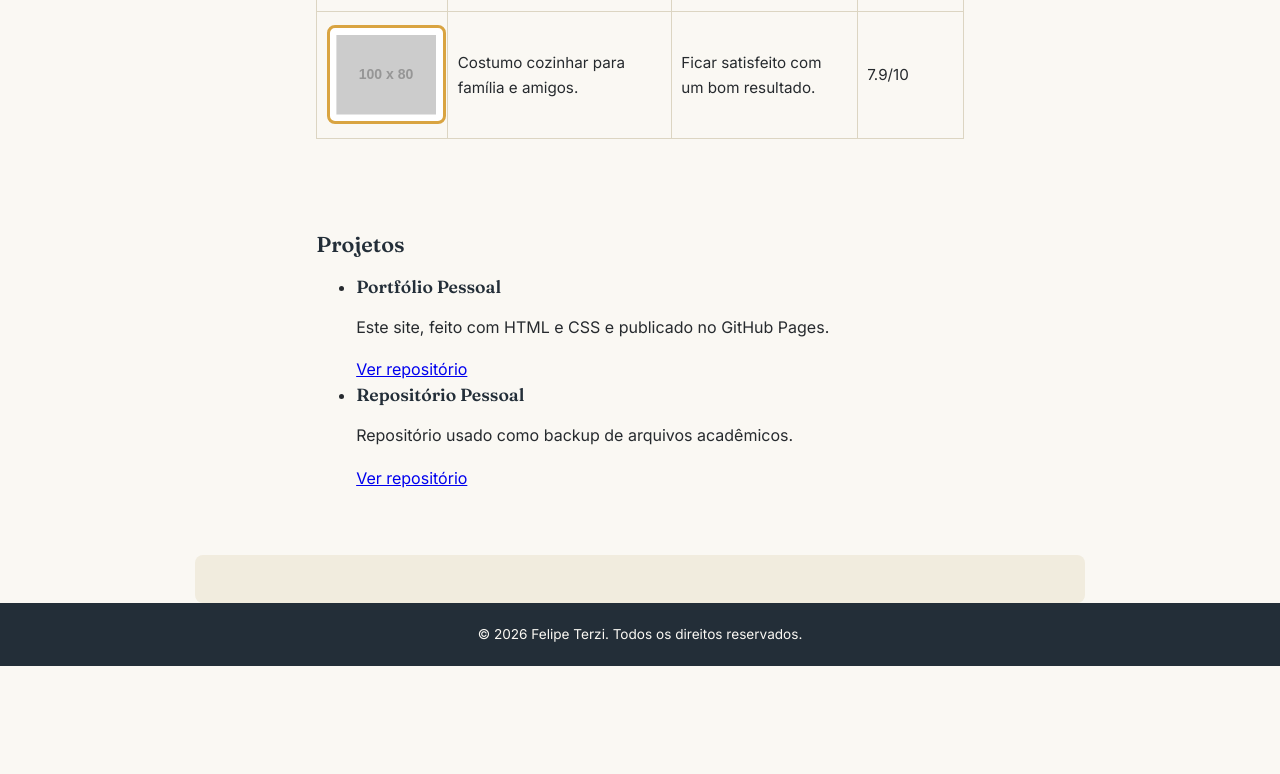
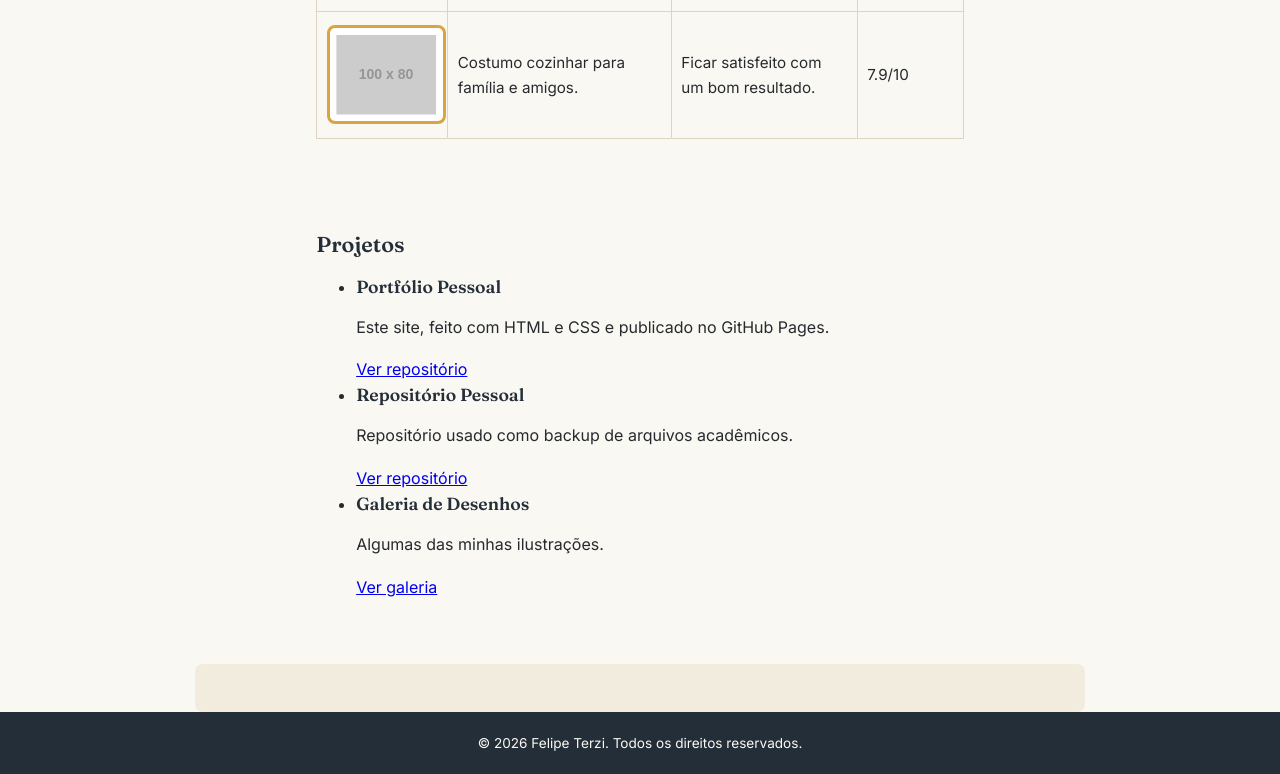
Before and after one commit to DrFelas/portfolio-felipe-terzi, a plain HTML site: page index.html in a window 1280 px wide. Shown: the part 1485-2259 px from the top of the page. Before the commit the page ends 2151 px from the top, so only its background shows below. Drawn offline with Linux system fonts and the light colour scheme; placeholder pictures from the web are drawn by us.

Commit message:
feat: adiciona terceiro projeto à lista

```diff
--- a/index.html
+++ b/index.html
@@ -93,6 +93,11 @@
         <p>Repositório usado como backup de arquivos acadêmicos.</p>
         <a href="https://github.com/DrFelas/reposifelas" target="_blank">Ver repositório</a>
         </li>
+        <li>
+        <h3>Galeria de Desenhos</h3>
+        <p>Algumas das minhas ilustrações.</p>
+        <a href="projetos/desenhos.html">Ver galeria</a>
+        </li>
     </ul>
     </section>
   </main>
```
